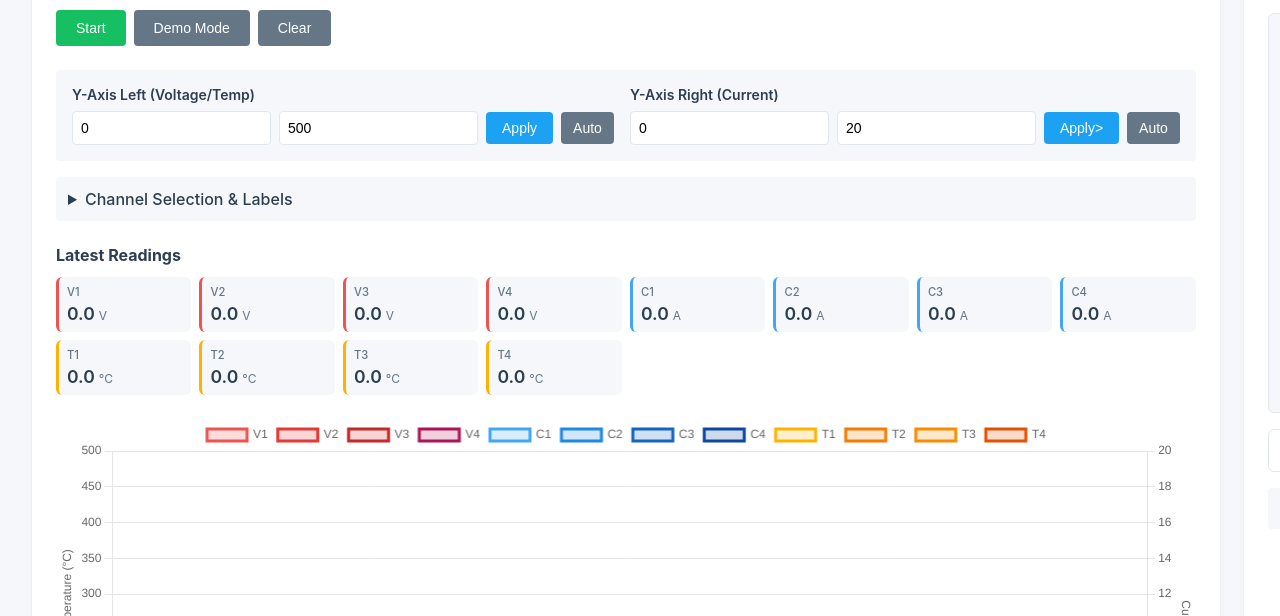
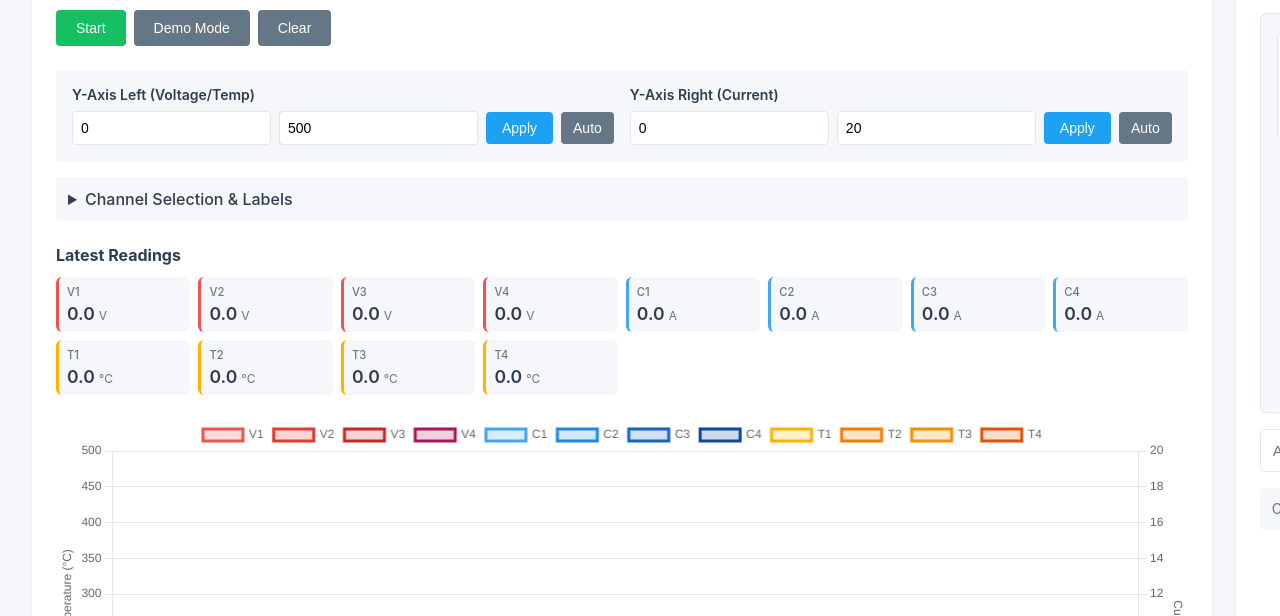
Before and after one commit to LakshyaVason/iDAQ, a website: page templates/user.html in a window 1280 px wide. Shown: the part 184-800 px from the top of the page. Drawn offline with nearby package versions, Linux system fonts and the light colour scheme; no server answers.

Commit message:
Fixing a formatting error

```diff
--- a/templates/user.html
+++ b/templates/user.html
@@ -683,7 +683,7 @@
                     <div class="axis-inputs">
                         <input type="number" id="yRightMin" class="axis-input" placeholder="Min" value="0">
                         <input type="number" id="yRightMax" class="axis-input" placeholder="Max" value="20">
-                        <button class="btn-apply" onclick="updateYAxisRanges()">Apply>
+                        <button class="btn-apply" onclick="updateYAxisRanges()">Apply
                             <button class="btn-auto" onclick="autoScaleRightAxis()">Auto</button>
                     </div>
                 </div>
```
